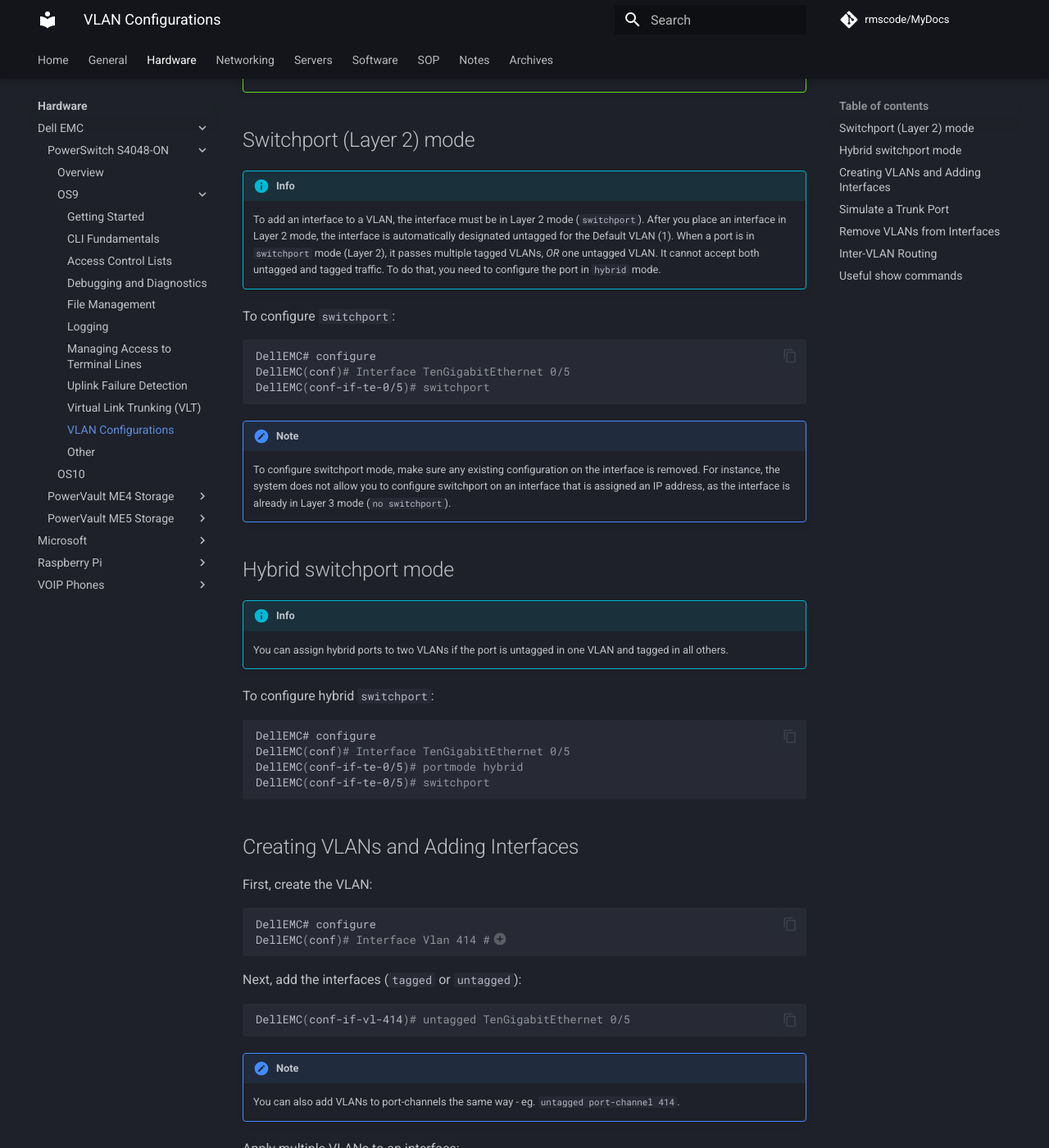
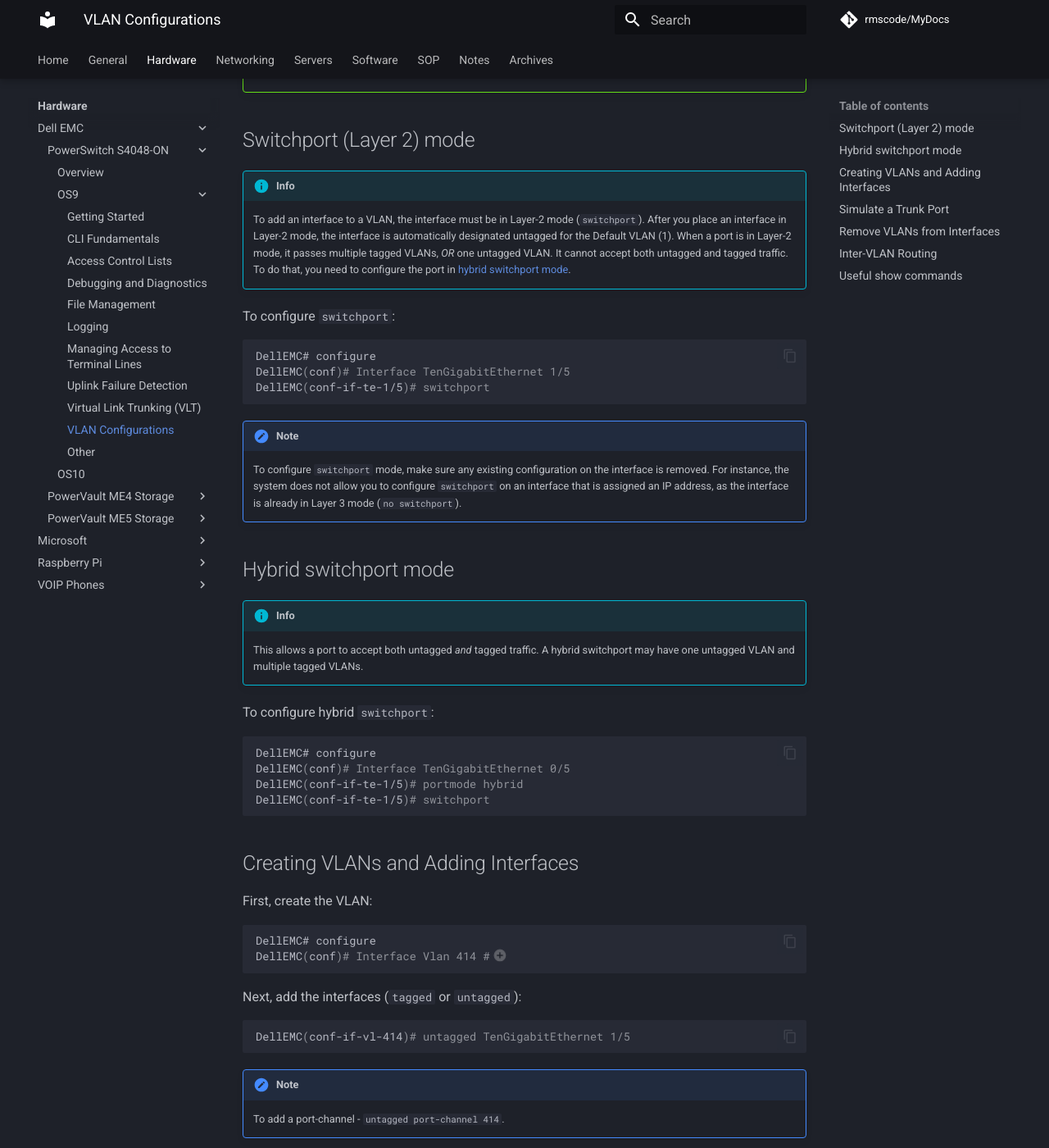
Before and after one commit to rmscode/binary-garden, an MkDocs documentation site: the page built from docs/hardware/dell-emc/S4048-ON/os9-vlan.md, in a window 1280 px wide and 1400 px high, scrolled down 300 px. Shown: the whole window at 82% size. Built offline with MkDocs 1.6.1 and Material for MkDocs 9.7.7, drawn with Linux system fonts in a browser that asks for light colours; comment, search, counter and statistics services are not loaded; some of the changed text lies outside the part shown.

Commit message:
Docs: Revised OS9 VLAN section for clarity

````diff
--- a/docs/hardware/dell-emc/S4048-ON/os9-vlan.md
+++ b/docs/hardware/dell-emc/S4048-ON/os9-vlan.md
@@ -8,33 +8,33 @@
 
 !!! info
 
-    To add an interface to a VLAN, the interface must be in Layer 2 mode (`switchport`). After you place an interface in Layer 2 mode, the interface is automatically designated untagged for the Default VLAN (1). When a port is in `switchport` mode (Layer 2), it passes multiple tagged VLANs, *OR* one untagged VLAN. It cannot accept both untagged and tagged traffic. To do that, you need to configure the port in `hybrid` mode.
+    To add an interface to a VLAN, the interface must be in Layer-2 mode (`switchport`). After you place an interface in Layer-2 mode, the interface is automatically designated untagged for the Default VLAN (1). When a port is in Layer-2 mode, it passes multiple tagged VLANs, *OR* one untagged VLAN. It cannot accept both untagged and tagged traffic. To do that, you need to configure the port in [hybrid switchport mode](#hybrid-switchport-mode).
 
 To configure `switchport`:
 
 ```shell
 DellEMC# configure
-DellEMC(conf)# Interface TenGigabitEthernet 0/5
-DellEMC(conf-if-te-0/5)# switchport
+DellEMC(conf)# Interface TenGigabitEthernet 1/5
+DellEMC(conf-if-te-1/5)# switchport
 ```
 
 !!! note
 
-    To configure switchport mode, make sure any existing configuration on the interface is removed. For instance, the system does not allow you to configure switchport on an interface that is assigned an IP address, as the interface is already in Layer 3 mode (`no switchport`).
+    To configure `switchport` mode, make sure any existing configuration on the interface is removed. For instance, the system does not allow you to configure `switchport` on an interface that is assigned an IP address, as the interface is already in Layer 3 mode (`no switchport`).
 
 ## Hybrid switchport mode
 
 !!! info
 
-    You can assign hybrid ports to two VLANs if the port is untagged in one VLAN and tagged in all others.
+    This allows a port to accept both untagged *and* tagged traffic. A hybrid switchport may have one untagged VLAN and multiple tagged VLANs.
 
 To configure hybrid `switchport`:
 
 ```shell
 DellEMC# configure
 DellEMC(conf)# Interface TenGigabitEthernet 0/5
-DellEMC(conf-if-te-0/5)# portmode hybrid
-DellEMC(conf-if-te-0/5)# switchport
+DellEMC(conf-if-te-1/5)# portmode hybrid
+DellEMC(conf-if-te-1/5)# switchport
 ```
 
 ## Creating VLANs and Adding Interfaces
@@ -51,28 +51,12 @@
 Next, add the interfaces (`tagged` or `untagged`):
 
 ```shell
-DellEMC(conf-if-vl-414)# untagged TenGigabitEthernet 0/5
+DellEMC(conf-if-vl-414)# untagged TenGigabitEthernet 1/5
 ```
 
 !!! note
 
-    You can also add VLANs to port-channels the same way - eg. `untagged port-channel 414`.
-
-Apply multiple VLANs to an interface:
-
-```shell
-DellEMC# configure
-DellEMC(conf)# interface range Vlan 414 – 515
-% Warning: interface-range ignores Non-existing ports (not configured).    #(1)
-```
-
-1. This warning message is stating that within the range of 414 to 515, only the VLANs we have already created are configured. This is useful for creating a link to a Trunk Cisco port.
-
-Apply a VLAN to a range of interfaces:
-
-```shell
-DellEMC(conf-if-vl-414)# tagged te0/5-10
-```
+    To add a port-channel - `untagged port-channel 414`.
 
 ## Simulate a Trunk Port
 
````
Also changed, not shown: other parts of docs/hardware/dell-emc/S4048-ON/os9-vlan.md (+1 -1 lines).
